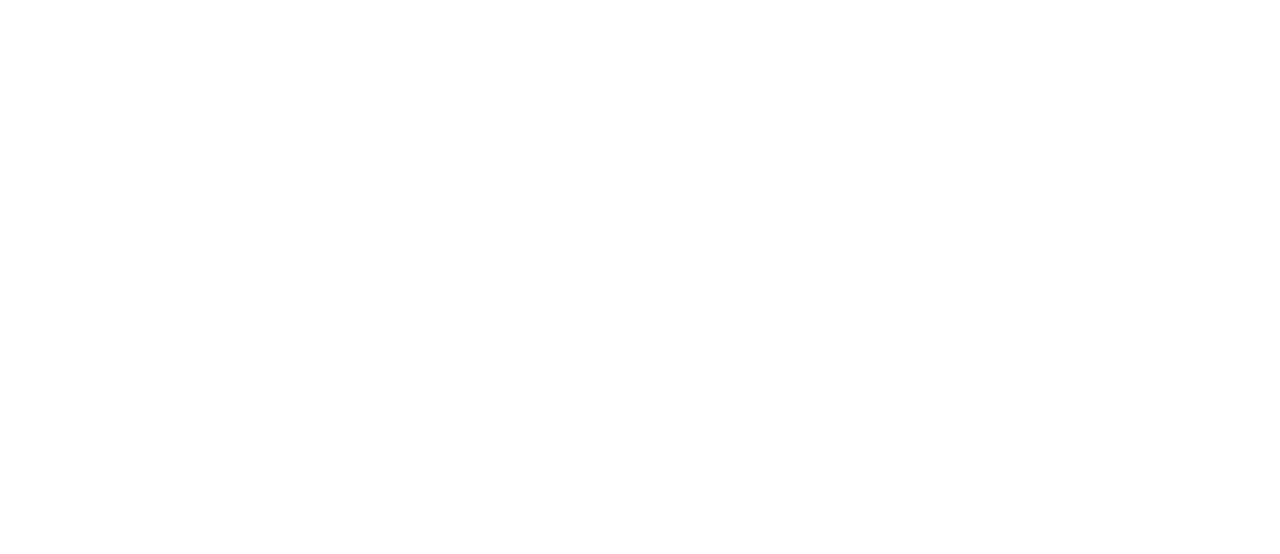
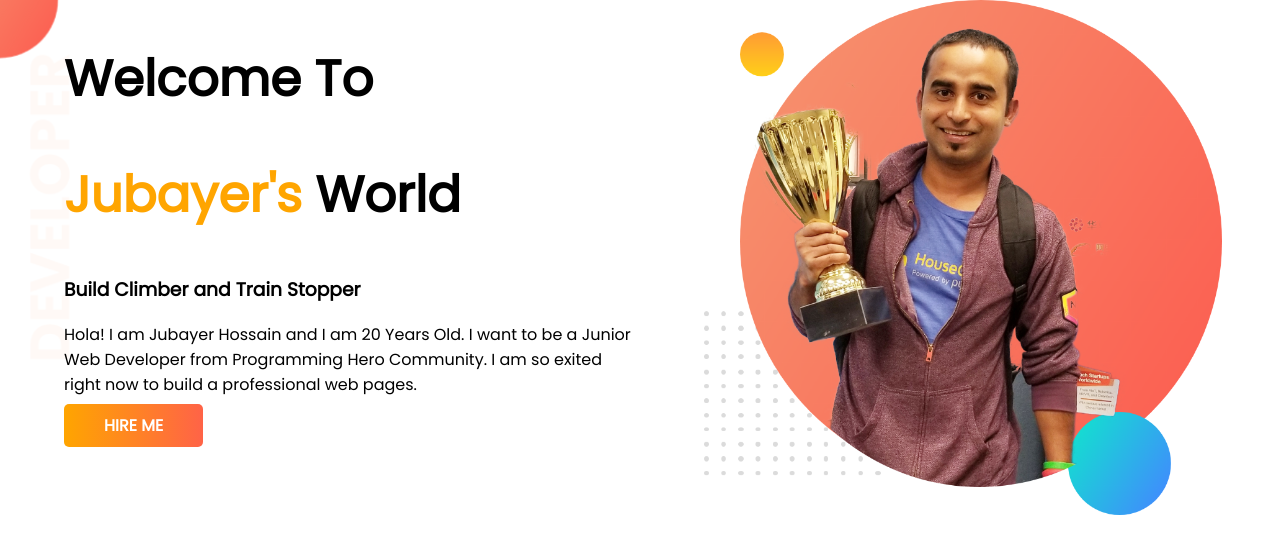
Before and after one commit to JubayerDev/developer-portfolio, a plain HTML site: page index.html in a window 1280 px wide. Drawn offline with Linux system fonts and the light colour scheme.

Commit message:
one part complete

```diff
--- a/index.html
+++ b/index.html
@@ -5,8 +5,23 @@
     <meta http-equiv="X-UA-Compatible" content="IE=edge">
     <meta name="viewport" content="width=device-width, initial-scale=1.0">
     <title>Jubayer Portfolio</title>
+    <link rel="preconnect" href="https://fonts.googleapis.com">
+    <link rel="preconnect" href="https://fonts.gstatic.com" crossorigin>
+    <link href="https://fonts.googleapis.com/css2?family=Poppins&display=swap" rel="stylesheet">
+    <link rel="stylesheet" href="style.css">
 </head>
 <body>
-
+    <section class="top-banner">
+        <div class="half-width">
+            <h1>Welcome To</h1>
+            <h1> <span class="orange-color">Jubayer's</span> World</h1>
+            <h3>Build Climber and Train Stopper</h3>
+            <p>Hola! I am  Jubayer Hossain and I am  20 Years Old. I want to be a Junior Web Developer from Programming Hero Community. I am  so exited right now to build a professional web pages.</p>
+            <a class="link-button" href="https://www.facebook.com/jubayerz" target="_blank">HIRE ME</a>
+        </div>
+        <div class="half-width">
+            <img src="images/jhankar.png" alt="">
+        </div>
+    </section>
 </body>
 </html>
--- a/style.css
+++ b/style.css
@@ -0,0 +1,33 @@
+body{
+    margin: 0;
+    padding: 0;
+    font-family: 'Poppins', sans-serif;
+}
+h1{
+    font-size: 50px;
+}
+.orange-color{
+    color: orange;
+}
+section{
+    display: flex;
+}
+.half-width{
+    width: 50%;
+    padding-left: 5%;
+}
+.half-width img{
+    width: 90%;
+}
+.link-button{
+    text-decoration: none;
+    background-image: linear-gradient(to right, orange, tomato);
+    color: white;
+    font-weight: 600;
+    padding: 10px 40px;
+    border-radius: 5px;
+}
+.top-banner{
+    background-image: url(images/top-banner.png);
+    background-repeat: no-repeat;
+}
```
Also changed, not shown: images/dream-bg.png (added), images/exp-bg.png (added), images/jhankar.png (added), images/jhankar2.png (added), images/my-bg.png (added), images/my-bg2.png (added), images/top-banner.png (added), 7 other files.
